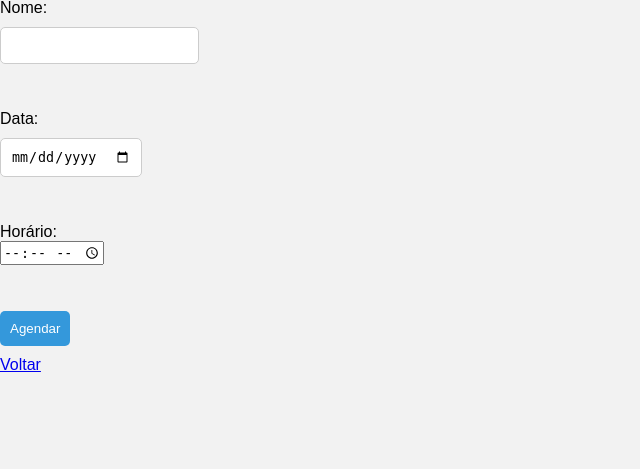
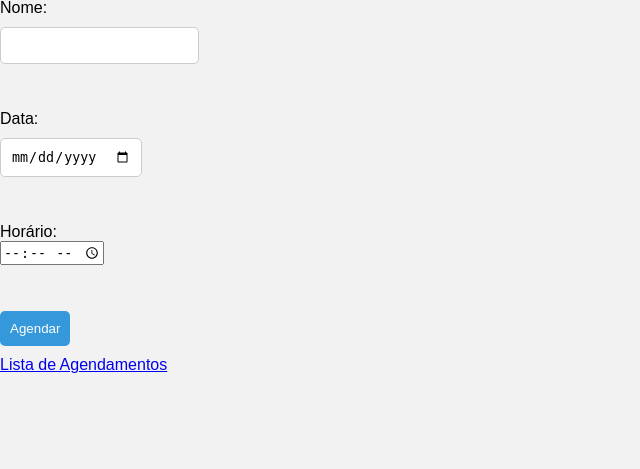
Before and after one commit to HugoDevSoft/AgendamentoConsulta-Flask, a Flask app: page /agendar in a window 1280 px wide. Shown: the part 81-550 px from the top of the page, without its empty margins (0-640 px from the left). Run offline with Flask 3, Linux system fonts and the light colour scheme.

Commit message:
ajuste no texto

```diff
--- a/templates/agendar.html
+++ b/templates/agendar.html
@@ -13,6 +13,6 @@
         Horário: <input type="time" name="horario" required><br><br>
         <button type="submit">Agendar</button>
     </form>
-    <a href="{{ url_for('home') }}">Voltar</a>
+    <a href="{{ url_for('home') }}">Lista de Agendamentos</a>
 </body>
 </html>
```
